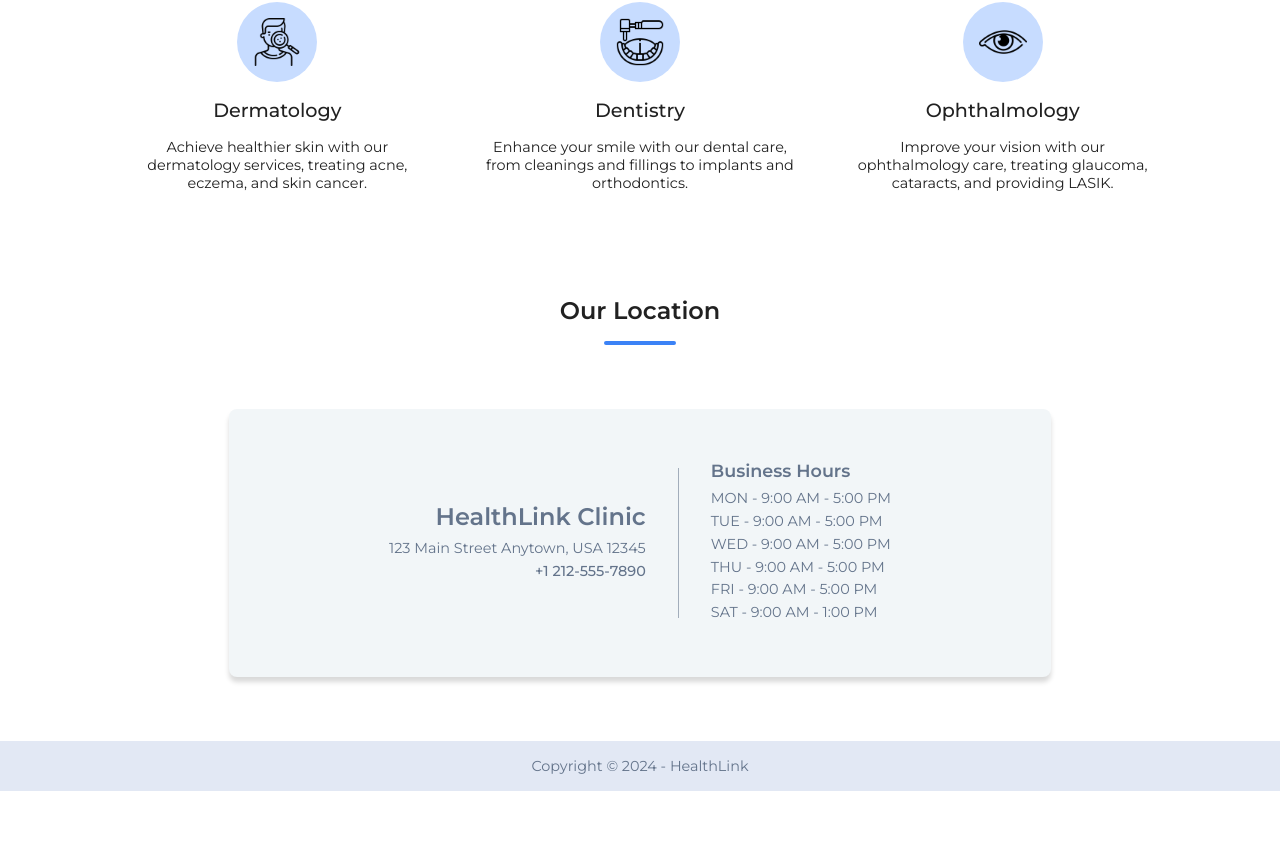
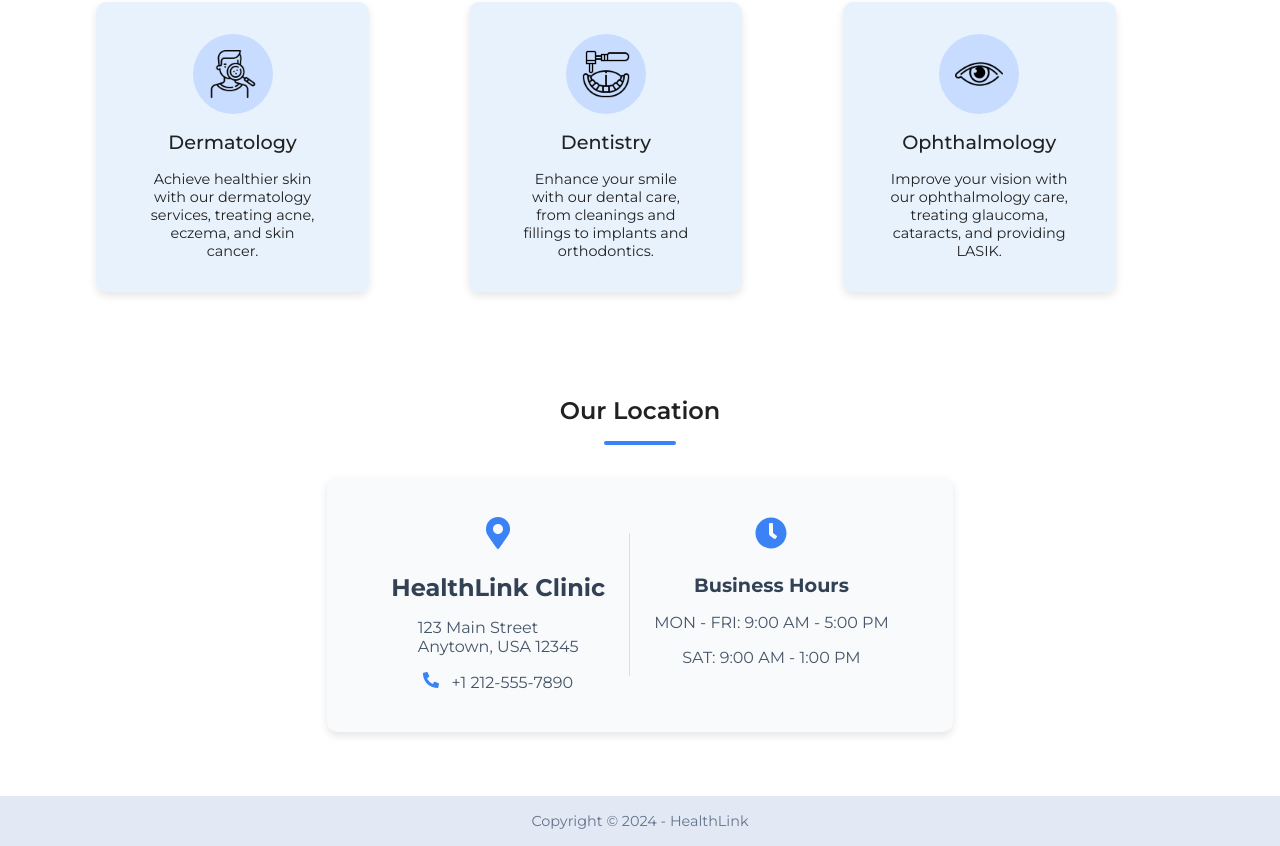
Before and after one commit to LuisSilva7/healthLink-project, a React (Vite) app: page / in a window 1280 px wide. Shown: the part 591-1437 px from the top of the page. Before the commit the page ends 1382 px from the top, so only its background shows below. Built offline with nearby package versions, Linux system fonts and the light colour scheme.

Commit message:
updated services and location

```diff
--- a/src/components/homePage/Location.jsx
+++ b/src/components/homePage/Location.jsx
@@ -1,4 +1,5 @@
 import React from "react";
+import { FaMapMarkerAlt, FaPhoneAlt, FaClock } from "react-icons/fa";
 import styles from "./location.module.css";
 
 const Location = () => {
@@ -10,21 +11,23 @@ const Location = () => {
       </div>
       <div className={styles["location-display"]}>
         <div className={styles["location"]}>
+          <FaMapMarkerAlt className={styles["icon"]} />
           <h2 className={styles["location-name"]}>HealthLink Clinic</h2>
           <p className={styles["location-address"]}>
-            123 Main Street Anytown, USA 12345
+            123 Main Street
+            <br />
+            Anytown, USA 12345
           </p>
-          <p className={styles["location-number"]}>+1 212-555-7890</p>
+          <p className={styles["location-number"]}>
+            <FaPhoneAlt className={styles["icon-inline"]} /> +1 212-555-7890
+          </p>
         </div>
         <hr className={styles["middle-line"]} />
-        <div className={styles["schedual"]}>
-          <h4 className={styles["schedual-title"]}>Business Hours</h4>
-          <p className={styles["schedual-day"]}>MON - 9:00 AM - 5:00 PM</p>
-          <p className={styles["schedual-day"]}>TUE - 9:00 AM - 5:00 PM</p>
-          <p className={styles["schedual-day"]}>WED - 9:00 AM - 5:00 PM</p>
-          <p className={styles["schedual-day"]}>THU - 9:00 AM - 5:00 PM</p>
-          <p className={styles["schedual-day"]}>FRI - 9:00 AM - 5:00 PM</p>
-          <p className={styles["schedual-day"]}>SAT - 9:00 AM - 1:00 PM</p>
+        <div className={styles["schedule"]}>
+          <FaClock className={styles["icon"]} />
+          <h4 className={styles["schedule-title"]}>Business Hours</h4>
+          <p className={styles["schedule-day"]}>MON - FRI: 9:00 AM - 5:00 PM</p>
+          <p className={styles["schedule-day"]}>SAT: 9:00 AM - 1:00 PM</p>
         </div>
       </div>
     </div>
--- a/src/components/homePage/location.module.css
+++ b/src/components/homePage/location.module.css
@@ -4,7 +4,7 @@
   display: flex;
   flex-direction: column;
   align-items: center;
-  row-gap: 4rem;
+  gap: 2rem;
 }
 
 .location-title {
@@ -29,82 +29,88 @@
   display: flex;
   flex-direction: column;
   padding: 2rem;
-  box-shadow: 0 5px 5px rgba(0, 0, 0, 0.151);
-  border-radius: 8px;
-  background-color: rgb(242, 246, 248);
+  background-color: #f8fafc;
+  border-radius: 10px;
+  box-shadow: 0px 4px 8px rgba(0, 0, 0, 0.1);
+  gap: 1.5rem;
 }
 
 .location {
   text-align: center;
+  display: flex;
+  flex-direction: column;
+  align-items: center;
+  gap: 1rem;
 }
 
 .location-name {
-  color: rgb(100, 116, 139);
   font-size: 1.5rem;
-  font-weight: 600;
-  padding-bottom: 0.5rem;
+  font-weight: bold;
+  color: #334155;
 }
 
-.location-address {
-  color: rgb(100, 116, 139);
-  font-size: 0.9rem;
-  padding-bottom: 0.3rem;
-}
-
+.location-address,
 .location-number {
-  color: rgb(100, 116, 139);
-  font-size: 0.9rem;
-  font-weight: 500;
-  padding-bottom: 0.3rem;
+  font-size: 1rem;
+  color: #475569;
 }
 
 .middle-line {
   border: none;
   height: 1px;
-  background-color: rgba(100, 116, 139, 0.336);
-  margin: 1.2rem 0;
+  background-color: rgba(100, 116, 139, 0.2);
+  margin: 1rem 0;
 }
 
-.schedual {
+.schedule {
   text-align: center;
+  display: flex;
+  flex-direction: column;
+  align-items: center;
+  gap: 1rem;
 }
 
-.schedual-title {
-  color: rgb(100, 116, 139);
-  font-size: 1.1rem;
-  font-weight: 600;
-  padding-bottom: 0.5rem;
+.schedule-title {
+  font-size: 1.2rem;
+  font-weight: bold;
+  color: #334155;
 }
 
-.schedual-day {
-  color: rgb(100, 116, 139);
-  font-size: 0.9rem;
-  padding-bottom: 0.3rem;
+.schedule-day {
+  font-size: 1rem;
+  color: #475569;
+}
+
+.icon {
+  font-size: 2rem;
+  color: #3b82f6;
+  margin-bottom: 0.5rem;
+}
+
+.icon-inline {
+  font-size: 1rem;
+  color: #3b82f6;
+  margin-right: 0.5rem;
 }
 
 @media (min-width: 800px) {
   .location-display {
     flex-direction: row;
-    column-gap: 2rem;
-    padding: 2.5rem 10rem;
+    justify-content: space-between;
+    padding: 2.5rem 4rem;
   }
 
   .location {
-    display: flex;
-    flex-direction: column;
-    align-items: end;
-    justify-content: center;
+    text-align: left;
   }
 
-  .schedual {
-    display: flex;
-    flex-direction: column;
-    align-items: start;
-    justify-content: center;
+  .schedule {
+    text-align: left;
   }
 
   .middle-line {
-    border-left: 1px solid rgba(100, 116, 139, 0.336);
-    height: 150px;
+    height: auto;
+    width: 1px;
+    background-color: rgba(100, 116, 139, 0.2);
   }
 }
--- a/src/components/homePage/services.module.css
+++ b/src/components/homePage/services.module.css
@@ -28,6 +28,7 @@
   display: flex;
   flex-direction: column;
   align-items: center;
+  gap: 2rem;
 }
 
 .service-container {
@@ -36,6 +37,12 @@
   align-items: center;
   row-gap: 1rem;
   margin-bottom: 3.5rem;
+  background-color: #d2e6fb83;
+  padding: 2rem;
+  border-radius: 10px;
+  box-shadow: 0px 4px 8px rgba(0, 0, 0, 0.1);
+  transition: transform 0.3s ease, box-shadow 0.3s ease;
+  width: 80%;
 }
 
 .service-image-container {
```
